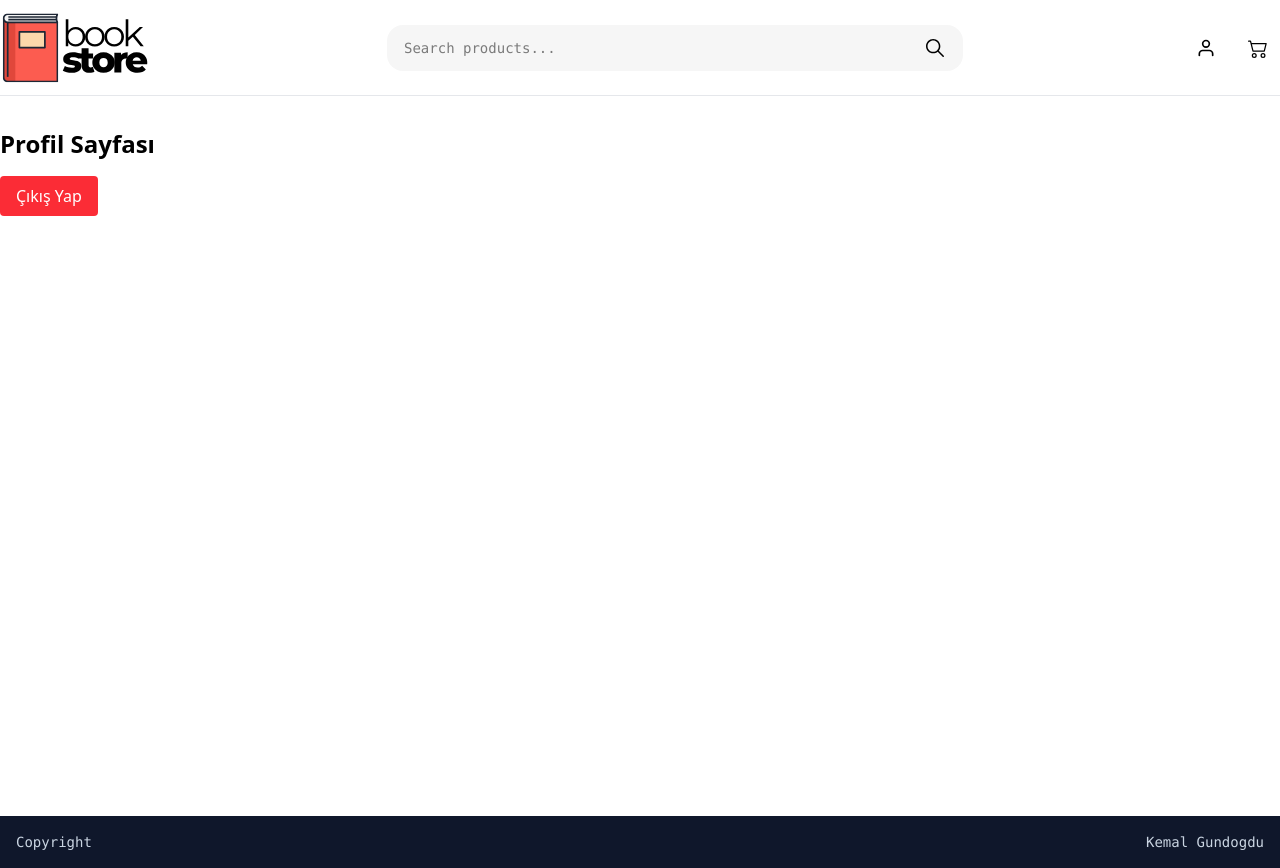
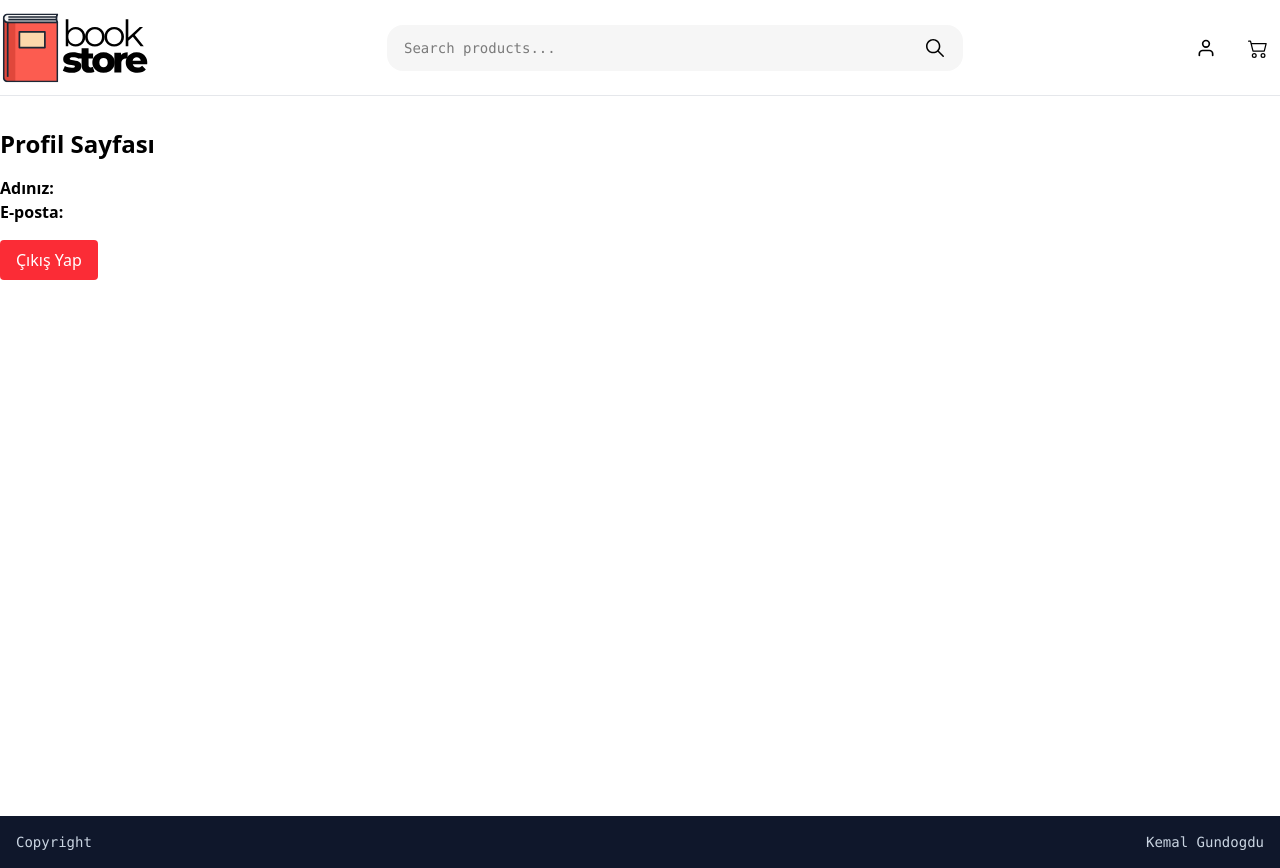
Before and after one commit to kemalgundogdu/book-e-commerce, a React (Vite) app in the folder client/: page /profile in a window 1280 px wide. Built offline with nearby package versions, Linux system fonts and the light colour scheme; no server answers.

Commit message:
profile page created

```diff
--- a/client/src/pages/Web/Profile.jsx
+++ b/client/src/pages/Web/Profile.jsx
@@ -1,27 +1,44 @@
-import React, { useEffect } from "react";
+import React, { useEffect, useState } from "react";
 import HeaderUp from "../../components/Header/HeaderUp";
 import Footer from "../../components/Footer";
 import { useNavigate } from "react-router";
 // redux
-import { useDispatch } from "react-redux";
-import { logoutAsync } from "../../stores/Auth.jsx";
+import { useDispatch, useSelector } from "react-redux";
+import { logoutAsync, selectUser } from "../../stores/Auth.jsx";
 
 function Profile() {
   const navigate = useNavigate();
   const dispatch = useDispatch();
+  const [user, setUser] = useState({});
+
+  // get user from redux
+  const userRedux = useSelector(selectUser);
+  useEffect(() => {
+    if (userRedux) {
+      setUser(userRedux);
+    }
+  }, [userRedux]);
 
   // logout
   const handleLogout = () => {
     dispatch(logoutAsync());
     navigate("/login");
   };
-
   return (
     <div>
       <HeaderUp />
       <div className="max-w-7xl mx-auto py-8 font-sans min-h-[90vh]">
         <div>
           <h1 className="text-2xl font-bold">Profil Sayfası</h1>
+
+          <div className="mt-4">
+            <p>
+              <span className="font-semibold">Adınız:</span> {user.name}
+            </p>
+            <p>
+              <span className="font-semibold">E-posta:</span> {user.email}
+            </p>
+          </div>
 
           <button
             onClick={handleLogout}
```
Also changed, not shown: 1 other file (tests, documents, lock files or other folders).
